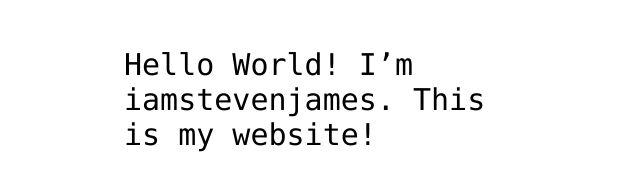
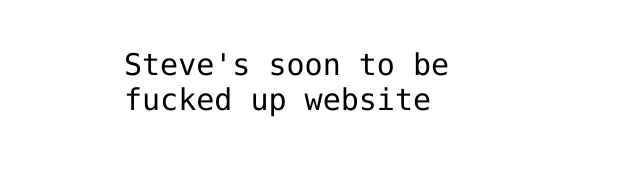
Before and after one commit to iamstevenjames/hello-world, a plain HTML site: page index.html in a window 1280 px wide. Shown: the part 341-532 px from the top of the page, without its empty margins (316-956 px from the left). Drawn offline with Linux system fonts and the light colour scheme.

Commit message:
Update index.html
added a little flair

```diff
--- a/index.html
+++ b/index.html
@@ -12,7 +12,7 @@
 <img src="https://octodex.github.com/images/daftpunktocat-thomas.gif" id="octocat" alt="octocat-gif" />
 
 <!-- Change this code here by copy and pasting your template on line 15 -->
-<p>Hello World! I’m iamstevenjames. This is my website!</p>
+<p>Steve's soon to be fucked up website</p>
 
 </body>
 </html>
```
